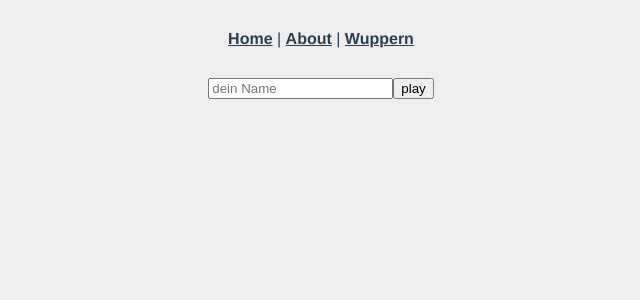
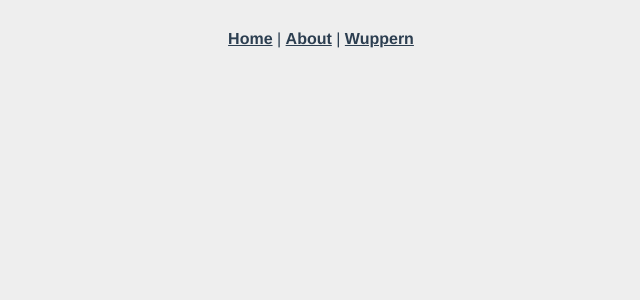
Before and after one commit to H4mb01/wuppernFrontend, a Vue app: page /#/wuppern in a window 1280 px wide. Shown: the top 300 px of the page, without its empty margins (319-959 px from the left). Built offline with nearby package versions, Linux system fonts and the light colour scheme.

Commit message:
fixed game page

```diff
--- a/src/views/Wuppern.vue
+++ b/src/views/Wuppern.vue
@@ -1,7 +1,6 @@
 <template>
     <div class="wuppern">
-        <SetUsername v-if="!loggedIn" :login="login" />
-        <Waiting v-if="false" />
+        <SetUsername v-if="false" :login="login" />
         <Spielfeld v-if="loggedIn" />
     </div>
 </template>
@@ -9,7 +8,6 @@
 <script>
 import Spielfeld from "@/components/Spielfeld.vue";
 import SetUsername from "@/components/SetUsername.vue";
-import Waiting from "@/components/Waiting.vue";
 
 
 export default {
@@ -22,7 +20,6 @@ export default {
     components: {
         Spielfeld,
         SetUsername,
-        Waiting,
     },
     computed: {
         loggedIn() {
```
Also changed, not shown: 1 other file (tests, documents, lock files or other folders).
